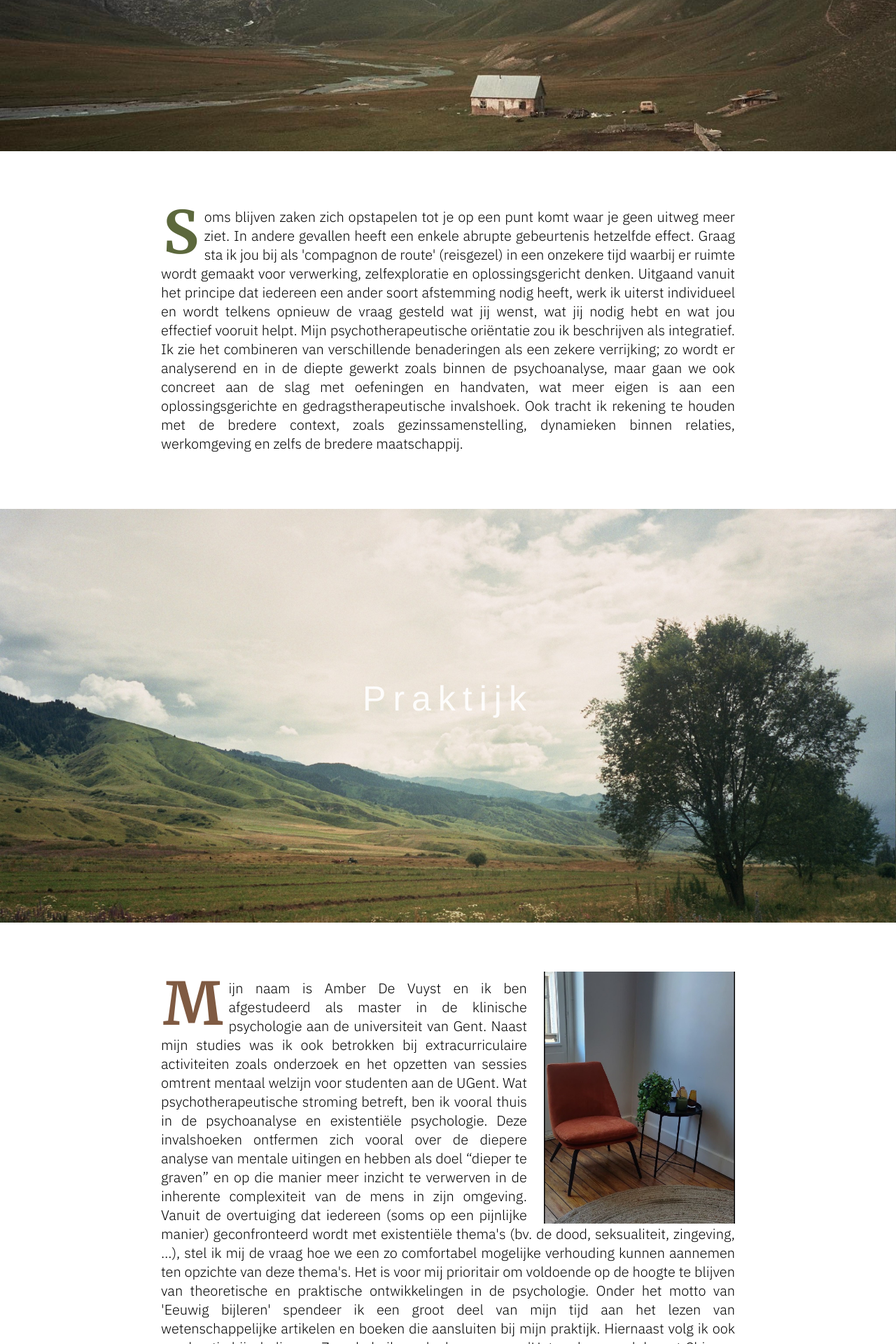
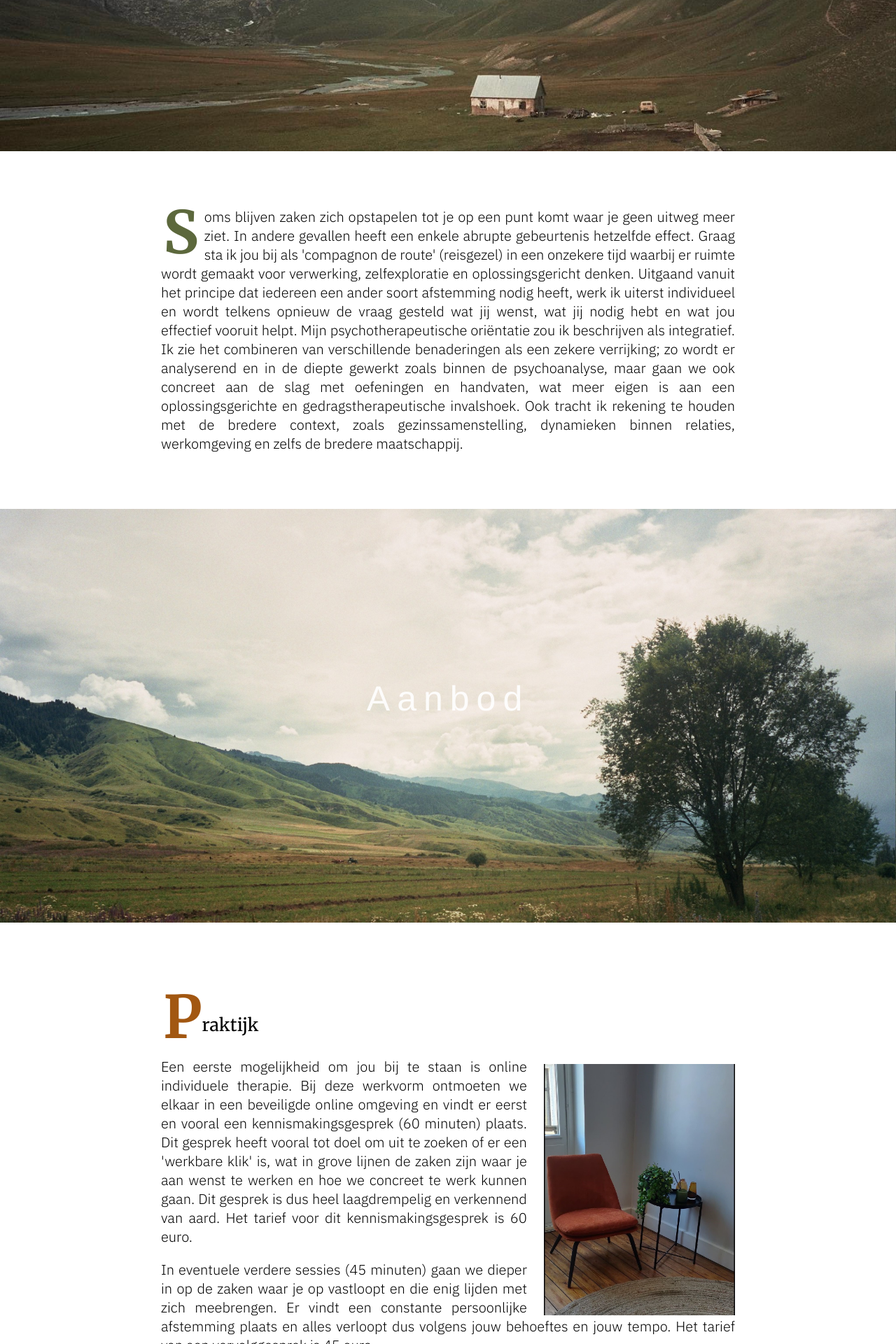
Before and after one commit to SDeVuyst/website_amber, a Django app: page / in a window 1280 px wide. Shown: the part 2800-4720 px from the top of the page at 70% size. Run offline with Django 4.2, Linux system fonts and the light colour scheme; some libraries are stand-ins or nearby versions.

Commit message:
work on praktijk

```diff
--- a/amb_app/static/script.js
+++ b/amb_app/static/script.js
@@ -21,42 +21,35 @@ window.addEventListener("scroll", function () {
     // Voor juiste sectie aan te duiden in display
     var over_mij_offset = document.getElementById("Over_Mij").getBoundingClientRect().top;
     var filosofie_offset = document.getElementById("Mijn_filosofie").getBoundingClientRect().top;
-    var aanbod_offset = document.getElementById("praktijk").getBoundingClientRect().top;
-    var over_online_offset = document.getElementById("over_online").getBoundingClientRect().top;
+    var aanbod_offset = document.getElementById("Aanbod").getBoundingClientRect().top;
     var sticky_trigger_element = document.getElementById("main-text").getBoundingClientRect().top;
 
     var over_mij_header = document.getElementById("over_mij_header");
     var filosofie_header = document.getElementById("mijn_filosofie_header");
     var aanbod_header = document.getElementById("aanbod_header");
-    var over_online_header = document.getElementById("over_online_header");
 
     let desktop_header = document.getElementById("desktopheader");
 
-    if ( over_online_offset < 25 ) {
-      desktop_header.classList.add("sticky");
-      addViewing([over_online_header]);
-      removeViewing([aanbod_header, filosofie_header, over_mij_header])
-
-    } else if ( aanbod_offset < 25 ) {
+    if ( aanbod_offset < 25 ) {
       desktop_header.classList.add("sticky");
       addViewing([aanbod_header])
-      removeViewing([filosofie_header, over_mij_header, over_online_header])
+      removeViewing([filosofie_header, over_mij_header])
 
     } else if ( filosofie_offset < 25 ) {
       desktop_header.classList.add("sticky");
       addViewing([filosofie_header])
-      removeViewing([over_mij_header, aanbod_header, over_online_header])
+      removeViewing([over_mij_header, aanbod_header])
 
     } else if ( over_mij_offset < 25 ) {
       desktop_header.classList.add("sticky");
       addViewing([over_mij_header])
-      removeViewing([filosofie_header, aanbod_header, over_online_header])
+      removeViewing([filosofie_header, aanbod_header])
 
     } else if ( sticky_trigger_element < 25 ) {
       desktop_header.classList.add("sticky");
 
     } else {
-      removeViewing([over_mij_header, filosofie_header, aanbod_header, over_online_header])
+      removeViewing([over_mij_header, filosofie_header, aanbod_header])
       desktop_header.classList.remove("sticky");
 
     }
--- a/amb_app/static/style.css
+++ b/amb_app/static/style.css
@@ -169,10 +169,6 @@ html {
 
 #parallax-hoofd .parallax-four {
   background-image: url('/static/images/aanbod.jpeg');
-}
-
-#parallax-hoofd .parallax-five {
-  background-image: url('/static/images/online.jpeg')
 }
 
 /* Extras */
--- a/amb_app/templates/index.html
+++ b/amb_app/templates/index.html
@@ -28,8 +28,7 @@
         <ul class="menu">
           <li><a id="over_mij_header" href="#Over_Mij" class="sliding-middle-out">Over mij</a></li>
           <li><a id="mijn_filosofie_header" href="#Mijn_filosofie" class="sliding-middle-out">Mijn filosofie</a></li>
-          <li><a id="aanbod_header" href="#praktijk" class="sliding-middle-out">Praktijk</a></li>
-          <li><a id="over_online_header" href="#over_online" class="sliding-middle-out">Online</a></li>
+          <li><a id="aanbod_header" href="#praktijk" class="sliding-middle-out">Aanbod</a></li>
           <li><a href="/appointment" class="sliding-middle-out">Boek een Afspraak</a></li>
         </ul>
       </nav>
@@ -47,8 +46,7 @@
         <nav class="menu1">
           <a onclick="mobileHeaderClicked()" class="link1" href="#Over_Mij"><div class="sliding-middle-out">Over mij</div></a>
           <a onclick="mobileHeaderClicked()" class="link1" href="#Mijn_filosofie"><div class="sliding-middle-out">Mijn filosofie</div></a>
-          <a onclick="mobileHeaderClicked()" class="link1" href="#praktijk"><div class="sliding-middle-out">Praktijk</div></a>
-          <a onclick="mobileHeaderClicked()" class="link1" href="#over_online"><div class="sliding-middle-out">Online</div></a>
+          <a onclick="mobileHeaderClicked()" class="link1" href="#praktijk"><div class="sliding-middle-out">Aanbod</div></a>
           <a onclick="mobileHeaderClicked()" class="link1" href="/appointment"><div class="sliding-middle-out">Boek een Afspraak</div></a>
         </nav>
       </nav>
@@ -111,14 +109,14 @@
         </div>
       </section>
 
-      <section id="praktijk">
+      <section id="Aanbod">
         <div class="parallax-four">
-          <h2>Praktijk</h2>
+          <h2>Aanbod</h2>
         </div>
       </section>
-
       <section>
         <div class="block">
+          <h4 class="tussentitel"><span class="first-character tt">P</span>raktijk</h4>
           <div id="slider-wrapper">
             <!-- credits: https://codepen.io/rkrc/pen/LEgKww -->
             <div class="slider">
@@ -152,45 +150,43 @@
 
             </div>
           </div>
+          <p>
+            Een eerste mogelijkheid om jou bij te staan is online individuele therapie.
+            Bij deze werkvorm ontmoeten we elkaar in een beveiligde online omgeving en vindt er eerst en vooral een kennismakingsgesprek (60 minuten) plaats.
+            Dit gesprek heeft vooral tot doel om uit te zoeken of er een 'werkbare klik' is, wat in grove lijnen de zaken zijn waar je aan wenst te werken en hoe we concreet te werk kunnen gaan.
+            Dit gesprek is dus heel laagdrempelig en verkennend van aard. Het tarief voor dit kennismakingsgesprek is 60 euro.
+          </p>
+          <p>
+            In eventuele verdere sessies (45 minuten) gaan we dieper in op de zaken waar je op vastloopt en die enig lijden met zich meebrengen.
+            Er vindt een constante persoonlijke afstemming plaats en alles verloopt dus volgens jouw behoeftes en jouw tempo. Het tarief van een vervolggesprek is 45 euro.
+          </p>
+          <p>
+            In sommige gevallen werk ik ook met ondersteunend materiaal, zoals vragenlijsten, kunstobjecten, muziek… Dit is echter alleen wanneer ik het gevoel heb dat jij hier persoonlijk baat bij hebt, of jij alternatieve therapeutische media wenst te exploreren.
+            De uurregeling en frequentie van deze sessies wordt telkens in samenspraak beslist.
+          </p>
 
+          <br><p class="line-break margin-top-10"></p><br>
+
+          <h4 class="tussentitel"><span class="first-character tt">0</span>nline</h4>
           <p>
-            <span class="first-character om">M</span>ijn naam is Amber De Vuyst en ik ben afgestudeerd als master in de klinische psychologie aan de universiteit van Gent. Naast mijn studies was ik ook betrokken bij extracurriculaire activiteiten zoals onderzoek en het opzetten van sessies omtrent mentaal welzijn voor studenten aan de UGent.
-            Wat psychotherapeutische stroming betreft, ben ik vooral thuis in de psychoanalyse en existentiële psychologie.
-            Deze invalshoeken ontfermen zich vooral over de diepere analyse van mentale uitingen en hebben als doel “dieper te graven”
-            en op die manier meer inzicht te verwerven in de inherente complexiteit van de mens in zijn omgeving.
-            Vanuit de overtuiging dat iedereen (soms op een pijnlijke manier) geconfronteerd wordt met existentiële thema's
-            (bv. de dood, seksualiteit, zingeving, …), stel ik mij de vraag hoe we een zo comfortabel mogelijke verhouding kunnen aannemen ten opzichte van deze thema's.
-            Het is voor mij prioritair om voldoende op de hoogte te blijven van theoretische en praktische ontwikkelingen in de psychologie.
-            Onder het motto van 'Eeuwig bijleren' spendeer ik een groot deel van mijn tijd aan het lezen van wetenschappelijke artikelen en boeken die aansluiten bij mijn praktijk.
-            Hiernaast volg ik ook regelmatig bijscholingen. Zo volgde ik reeds de cursussen
-            'Het pad naar geluk, wat Chinese filosofie ons kan leren over het goede leven', 'positieve psychologie', en 'stress management'.
-            Ook ben ik momenteel bezig met een extra opleiding tot yoga-leerkracht met focus op traumaverwerking,
-            dit met als doel zo veel mogelijk holistisch te werken en de integratie tussen lichaam en geest zo veel mogelijk te bevorderen.
-          </p>
-        </div>
-
-      </section>
-
-      <section id="over_online">
-        <div class="parallax-five">
-          <h2>Online</h2>
-        </div>
-      </section>
-
-      <section>
-        <div class="block">
-          <p>
-            <span class="first-character ww">H</span>et is voor mij prioritair een constante afstemming te creëren waarbij ik zeer individueel te werk ga. Hierbij houd ik met andere woorden steeds rekening met jouw noden en hulpvraag en tracht ik therapeutische tools in te zetten die aansluiten bij jou als persoon. Er vindt een continue wisselwerking plaats, waar er uiteraard ook ruimte is voor feedback en eventuele aanpassingen. Binnen de rubriek <a href="#praktijk" class="hyperlink">Praktijk</a> vind je terug wat de mogelijkheden zijn en hoe ik hierbinnen specifiek te werk ga.
-            Mijn diensten situeren zich volledig online, dit is bewust zo gekozen omwille van meerdere redenen:
+            Een tweede werkwijze die ik hanteer zijn de psycho-educatieve groepssessies.
+            In deze sessies zijn we met maximum 6 personen aanwezig en gaan we dieper in op een bepaald thema.
+            De sessies zijn eenmalig en duren elk anderhalf uur.
+            Elke sessie dient een tweeledig doel: ten eerste wordt de mogelijkheid geboden om te 'ventileren' bij peers.
+            Vanuit het idee dat men vaak veel steun vindt bij personen die met gelijkaardige zaken worstelen, bieden deze sessies een professioneel en veilig klimaat waar het mogelijk is allerlei zaken te delen (binnen jouw grenzen uiteraard).
+            Ten tweede vindt er ook enige psycho-educatieve duiding plaats. Dit wilt zeggen dat ik enkele theoretische concepten en praktische tips deel met betrekking tot het thema van de sessie.
+            Deze informatie is steeds laagdrempelig, wordt in de sessie verder besproken en geeft ook duidelijke handvaten om sommige zaken toe te passen in jouw eigen leven.
+            Aangezien deze sessies nog maar net worden opgestart, zou het kunnen dat sommige sessies niet kunnen doorgaan gezien er te weinig inschrijvingen zijn. In dit geval bestaat er altijd het alternatief van een individuele sessie.
+            Thema's van de psycho-educatieve groepssessies
           </p>
           <ul class="opsomming">
-            <li>Laagdrempeligheid. Een grote reden van mijn online werkwijze is dat ik een zo laagdrempelig mogelijke omgeving wens te creëren. Aangezien het bezoeken van een psycholoog voor velen een delicate stap is, wil ik deze toenadering zo vlot mogelijk laten verlopen. Door de online therapie-omgeving hoeft men zich niet fysiek te verplaatsen en valt er vaak al een stressfactor weg.</li>
-            <li>Flexibiliteit. De online omgeving laat een zekere extra afstemming en flexibiliteit toe. Het tijdstip, de locatie en de frequentie van de therapie worden allemaal zo flexibel mogelijk afgestemd teneinde zo veel mogelijk tegemoet te komen aan jouw behoeftes.</li>
-            <li>Openheid. Uit mijn vroegere ervaringen met online therapie merk ik dat cliënten zich vaak sneller openstellen, dit vanuit het feit dat men therapie volgt vanuit een bekende omgeving en men zich dus niet moet aanpassen aan nieuwe omgevingen die vaak klinisch aanvoelen.</li>
-            <li>Persoonlijke affiniteit. Hoewel “het ontbreken van persoonlijk contact” vaak als contra-argument wordt gebruikt met betrekking tot online therapie, spreekt mijn ervaring dit tegen. Online therapie is een privaat en professioneel gebeuren, waar alle werkzame factoren die eigen zijn aan therapie ook van toepassing zijn.</li>
+            <li>Omgaan met stress</li>
+            <li>Omgaan met verlieservaringen (overlijden, relatiebreuk, jobontslag,…)</li>
+            <li>Omgaan met veranderende levensfasen</li>
+            <li>Zingeving</li>
           </ul>
-      </section>
-
+          <p>Indien een thema je aanspreekt, laat dit gerust weten via e-mail en dan kijken we samen met eventuele andere geïnteresseerden wanneer de sessie kan ingepland worden. Het tarief van deze groepssessie is 30 euro.</p>
+        </section>
 
     </div>
     <footer>
```
Also changed, not shown: amb_app/static/images/online.jpeg (deleted).
